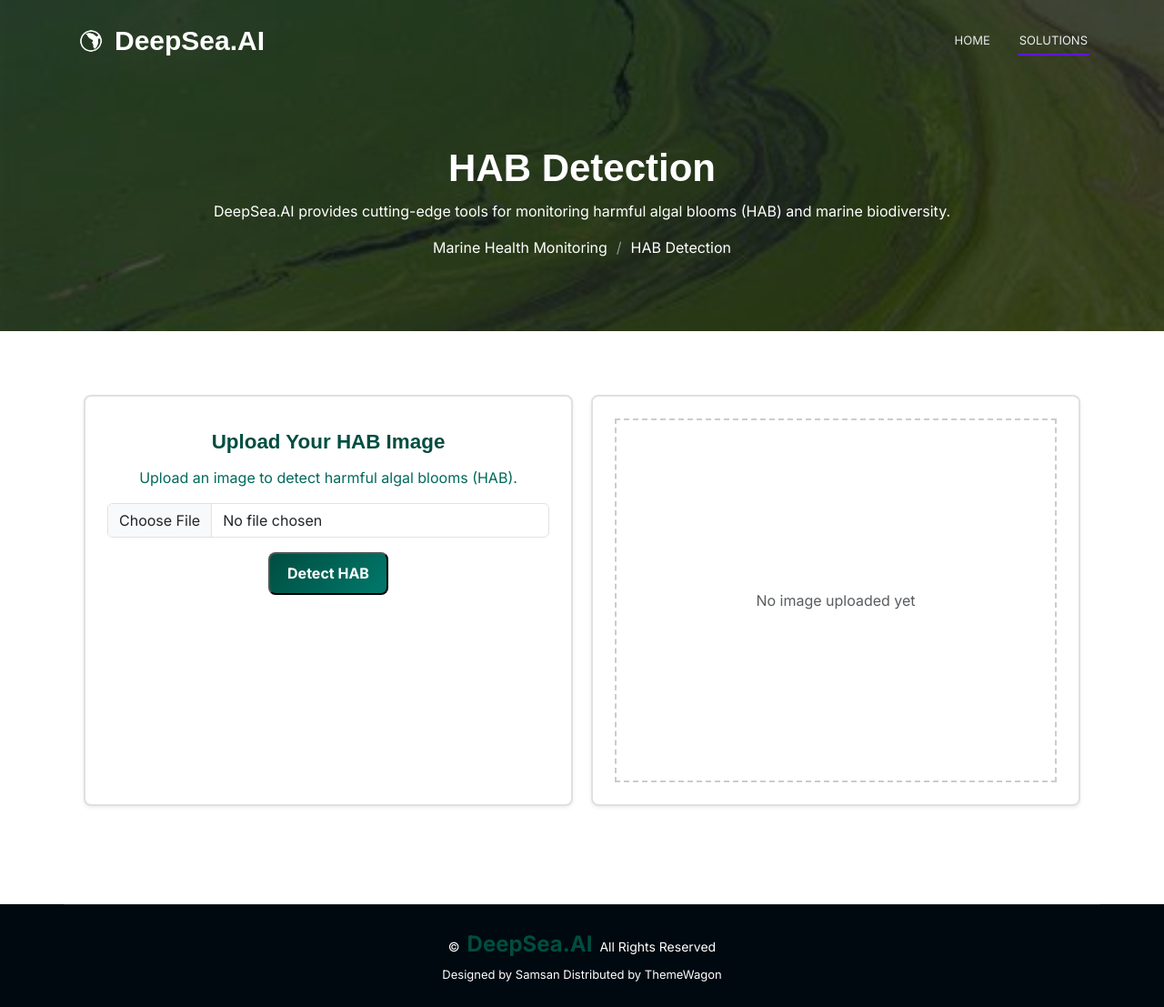
After one commit to MaramJebali/DEEPSEA.AI, a Django app: page /outcomes/hab/ in a window 1280 px wide. The commit adds this page. Shown: the whole page at 91% size. Run offline with Django 4.2, Linux system fonts and the light colour scheme; some libraries are stand-ins or nearby versions.

Commit message:
50% Of the DeepSea.Ai

```diff
--- a/deepsea_project/outcomes/urls.py
+++ b/deepsea_project/outcomes/urls.py
@@ -5,5 +5,6 @@ from . import views  # ou from outcomes import views selon ton architecture
 urlpatterns = [
     path('coral/', views.coral_classifier_view, name='coral_classifier'),
     path('zoo/', views.zooplankton_classifier_view, name='zoo_classifier'),
+    path('hab/', views.hab_classifier_view, name='hab_classifier'),
 
 ]
--- a/deepsea_project/outcomes/views.py
+++ b/deepsea_project/outcomes/views.py
@@ -119,3 +119,45 @@ def zooplankton_classifier_view(request):
         'confidence': confidence,
         'uploaded_image_url': uploaded_image_url
     })
+
+# -------------------------------------------------------------------HAB Detection-----------------------------------------------------------------
+from django.shortcuts import render
+from tensorflow.keras.models import load_model
+from tensorflow.keras.preprocessing import image
+import numpy as np
+import os
+from django.core.files.storage import FileSystemStorage
+
+# Load HAB model
+hab_model_path = os.path.join(BASE_DIR, 'models', 'model.h5')
+hab_model = load_model(hab_model_path)
+
+# Define classes
+hab_classes = ["Microalgae", "Harmful Algal Bloom"]
+
+def hab_classifier_view(request):
+    label = ""
+    confidence = 0
+    uploaded_image_url = ""
+
+    if request.method == 'POST' and request.FILES.get('image1'):
+        img = request.FILES['image1']
+        fs = FileSystemStorage(location='media/temp', base_url='/media/temp/')
+        filename = fs.save(img.name, img)
+        uploaded_image_url = fs.url(filename)
+
+        img_save_path = os.path.join(fs.location, filename)
+        img_loaded = image.load_img(img_save_path, target_size=(180, 180))
+        img_array = image.img_to_array(img_loaded)
+        img_array = np.expand_dims(img_array, axis=0) / 255.0
+
+        prediction = hab_model.predict(img_array)
+        predicted_index = np.argmax(prediction[0])
+        label = hab_classes[predicted_index]
+        confidence = round(prediction[0][predicted_index] * 100, 2)
+
+    return render(request, 'habdetection.html', {
+        'label': label,
+        'confidence': confidence,
+        'uploaded_image_url': uploaded_image_url
+    })
--- a/deepsea_project/templates/Marine_health.html
+++ b/deepsea_project/templates/Marine_health.html
@@ -82,7 +82,7 @@
         <div class="blurry-circle"></div>
         <h5 class="tool-title">Algae Bloom Detection</h5>
         <p class="tool-text">Identify and monitor harmful algal blooms using satellite imagery.</p>
-        <a href="#" class="tool-btn">View Tool</a>
+         <a href="{% url 'hab_classifier' %}" class="tool-btn">View Tool</a>
       </div>
     </div>
 
--- /dev/null
+++ b/deepsea_project/templates/habdetection.html
@@ -0,0 +1,237 @@
+{% load static %}
+<!DOCTYPE html>
+<html lang="en">
+
+<head>
+  <meta charset="utf-8">
+  <meta content="width=device-width, initial-scale=1.0" name="viewport">
+  <title>DeepSea.AI</title>
+  <meta name="description" content="">
+  <meta name="keywords" content="">
+
+  <!-- Favicons -->
+  <link href="{% static 'assets/img/favicon .png' %}" rel="icon">
+  <link href="{% static 'assets/img/apple-touch-icon.png' %}" rel="apple-touch-icon">
+
+  <!-- Fonts -->
+  <link href="https://fonts.googleapis.com" rel="preconnect">
+  <link href="https://fonts.gstatic.com" rel="preconnect" crossorigin>
+  <link href="https://fonts.googleapis.com/css2?family=Roboto:wght@400;700&family=Raleway:wght@400;700&family=Inter:wght@400;700&display=swap" rel="stylesheet">
+
+  <!-- Vendor CSS Files -->
+  <link href="{% static 'assets/vendor/bootstrap/css/bootstrap.min.css' %}" rel="stylesheet">
+  <link href="{% static 'assets/vendor/bootstrap-icons/bootstrap-icons.css' %}" rel="stylesheet">
+  <link href="{% static 'assets/vendor/aos/aos.css' %}" rel="stylesheet">
+  <link href="{% static 'assets/vendor/glightbox/css/glightbox.min.css' %}" rel="stylesheet">
+  <link href="{% static 'assets/vendor/swiper/swiper-bundle.min.css' %}" rel="stylesheet">
+
+  <!-- Main CSS File -->
+  <link href="{% static 'assets/css/main.css' %}" rel="stylesheet">
+</head>
+
+<body class="index-page">
+  <!-- Page Transition Overlay -->
+  <div id="page-transition-overlay"></div>
+
+  <!-- Header -->
+  <header id="header" class="header d-flex align-items-center fixed-top">
+    <div class="container-fluid container-xl position-relative d-flex align-items-center">
+      <a href="{% url 'index' %}" class="logo d-flex align-items-center me-auto">
+        <img src="{% static 'assets/img/logo.png' %}" alt="Logo" class="logo-img me-2">
+
+        <h1 class="sitename">DeepSea.AI</h1>
+      </a>
+      <nav id="navmenu" class="navmenu">
+        <ul>
+          <li><a href="{% url 'index' %}#hero">Home</a></li>
+          <li><a href="#solution" class="active">Solutions</a></li>
+
+        </ul>
+        <i class="mobile-nav-toggle d-xl-none bi bi-list"></i>
+      </nav>
+    </div>
+  </header>
+<!-- HAB Detection Section -->
+<main class="main">
+    <div class="page-title dark-background" data-aos="fade" style="background-image: url('{% static 'assets/img/OIP (7).jpeg' %}');">
+        <div class="container position-relative text-center">
+            <h1>HAB Detection</h1>
+            <p>DeepSea.AI provides cutting-edge tools for monitoring harmful algal blooms (HAB) and marine biodiversity.</p>
+            <nav class="breadcrumbs">
+                <ol>
+                    <li><a href="{% url 'Marinehealth' %}">Marine Health Monitoring</a></li>
+                    <li class="current">HAB Detection</li>
+                </ol>
+            </nav>
+        </div>
+    </div>
+
+    <section class="section form-section">
+        <div class="container" data-aos="fade-up">
+            <div class="row justify-content-center gap-4">
+                <!-- Input Section -->
+                <div class="col-lg-5 col-md-6 d-flex flex-grow-1 justify-content-between">
+                    <div class="tool-card text-center shadow-sm p-4 mb-4 flex-grow-1" style="min-width: 300px;">
+                        <h4 class="tool-title">Upload Your HAB Image</h4>
+                        <p class="tool-text">Upload an image to detect harmful algal blooms (HAB).</p>
+                        <form method="POST" enctype="multipart/form-data">
+                            {% csrf_token %}
+                            <div class="mb-3">
+                                <input type="file" id="image1" name="image1" accept="image/*" class="form-control" onchange="previewImage();">
+                            </div>
+                            <button type="submit" class="tool-btn">Detect HAB</button>
+                        </form>
+
+                        <!-- Prediction Result -->
+                        {% if label %}
+                        <div class="col-lg-5 col-md-6 tool-card text-center shadow-sm p-4 mb-4">
+                            <h4 class="tool-title">Prediction Result</h4>
+                            <p class="tool-text"><strong>Label:</strong> <span class="badge bg-primary">{{ label }}</span></p>
+                            <p class="tool-text"><strong>Confidence:</strong> {{ confidence }}%</p>
+                        </div>
+                        {% endif %}
+                    </div>
+
+                    <!-- Image Preview Section -->
+                    <div class="tool-card text-center shadow-sm p-4 mb-4 flex-grow-1" style="min-width: 300px;" id="image-section">
+                        <div class="image-preview-container d-flex justify-content-center align-items-center" id="image-container" style="border: 2px dashed #ccc; height: 400px; position: relative;">
+                            {% if uploaded_image_url %}
+                                <img id="preview" class="preview-img img-fluid rounded shadow mt-3" src="{{ uploaded_image_url }}" alt="Uploaded HAB Image">
+                            {% else %}
+                                <span id="image-placeholder" class="text-muted" style="position: absolute;">No image uploaded yet</span>
+                                <img id="preview" class="preview-img img-fluid rounded shadow mt-3" style="display: none;">
+                            {% endif %}
+                        </div>
+                    </div>
+                </div>
+            </div>
+        </div>
+    </section>
+</main>
+<!-- JavaScript to handle image preview -->
+<script>
+    function previewImage() {
+        const file = document.getElementById('image1').files[0];
+        const preview = document.getElementById('preview');
+        const placeholder = document.getElementById('image-placeholder');
+
+        if (file) {
+            const reader = new FileReader();
+            reader.onload = function(e) {
+                preview.src = e.target.result;
+                preview.style.display = 'block';
+                placeholder.style.display = 'none';
+            };
+            reader.readAsDataURL(file);
+        } else {
+            preview.style.display = 'none';
+            placeholder.style.display = 'block';
+        }
+    }
+</script>
+
+
+
+
+  <footer id="footer" class="footer dark-background">
+    <div class="container copyright text-center mt-4">
+      <p>© <strong class="px-1 sitename">DeepSea.AI</strong> All Rights Reserved</p>
+      <div class="credits">
+        Designed by <a href="https://maramjebali7111.wixsite.com/samsan/">Samsan</a> Distributed by <a href="https://themewagon.com">ThemeWagon</a>
+      </div>
+    </div>
+  </footer>
+
+  <!-- Scroll Top -->
+  <a href="#" id="scroll-top" class="scroll-top d-flex align-items-center justify-content-center">
+    <i class="bi bi-arrow-up-short"></i>
+  </a>
+
+  <!-- Vendor JS Files -->
+  <script src="{% static 'assets/vendor/bootstrap/js/bootstrap.bundle.min.js' %}"></script>
+  <script src="{% static 'assets/vendor/php-email-form/validate.js' %}"></script>
+  <script src="{% static 'assets/vendor/aos/aos.js' %}"></script>
+  <script src="{% static 'assets/vendor/glightbox/js/glightbox.min.js' %}"></script>
+  <script src="{% static 'assets/vendor/purecounter/purecounter_vanilla.js' %}"></script>
+  <script src="{% static 'assets/vendor/swiper/swiper-bundle.min.js' %}"></script>
+  <script src="{% static 'assets/vendor/imagesloaded/imagesloaded.pkgd.min.js' %}"></script>
+  <script src="{% static 'assets/vendor/isotope-layout/isotope.pkgd.min.js' %}"></script>
+
+  <!-- Main JS File -->
+  <script src="{% static 'assets/js/main.js' %}"></script>
+
+</body>
+
+</html>
+
+
+
+  <script src="{% static 'assets/vendor/bootstrap/js/bootstrap.bundle.min.js' %}"></script>
+  <script src="{% static 'assets/vendor/aos/aos.js' %}"></script>
+  <script>
+    AOS.init();
+  </script>
+</body>
+
+</html>
+<style>/* Tool Card Styling */
+.tool-card {
+  background: #ffffff;
+  border: 2px solid #e0e0e0;
+  border-radius: 0.5rem;
+  padding: 1rem;
+  margin: 1rem;
+  transition: all 0.2s ease;
+  box-shadow: 0 4px 8px rgba(0, 0, 0, 0.1);
+  flex: 1;
+  width: 100%; /* Ensure both cards take equal width */
+  min-width: 300px;
+  margin: 10px; /* Add some space between the cards */
+
+
+}
+
+.tool-title {
+  font-size: 1.4rem;
+  font-weight: bold;
+  color: #004d40;
+  margin: 0.8rem 0;
+}
+
+.tool-text {
+  font-size: 1rem;
+  color: #00695c;
+  margin-bottom: 1rem;
+}
+
+.tool-btn {
+  background: linear-gradient(135deg, #004d40, #00796b);
+  color: #fff;
+  border-radius: 0.5rem;
+  padding: 0.6rem 1.2rem;
+  text-decoration: none;
+  font-weight: bold;
+  transition: background-color 0.3s ease;
+}
+
+.tool-btn:hover {
+  background: linear-gradient(155deg, #00796b, #004d40);
+}
+
+.preview-img {
+  max-height: 300px;
+  border: 2px solid #ddd;
+  border-radius: 10px;
+  margin-top: 10px;
+}
+
+.spinner-border {
+  margin: 1em 0;
+}
+
+
+.row {
+  gap: 2rem;  /* Space between the cards */
+}
+
+</style>
```
Also changed, not shown: deepsea_project/static/assets/img/OIP (7).jpeg (added), 7 other files.
